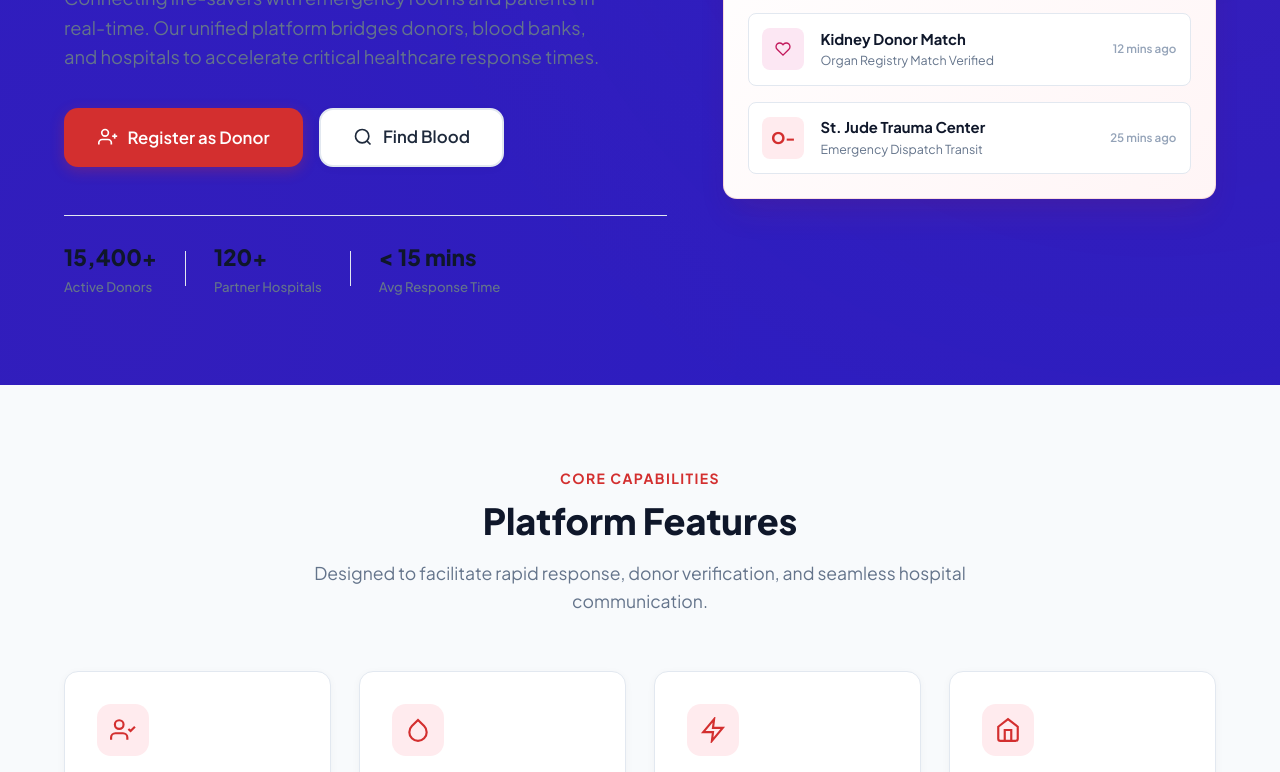
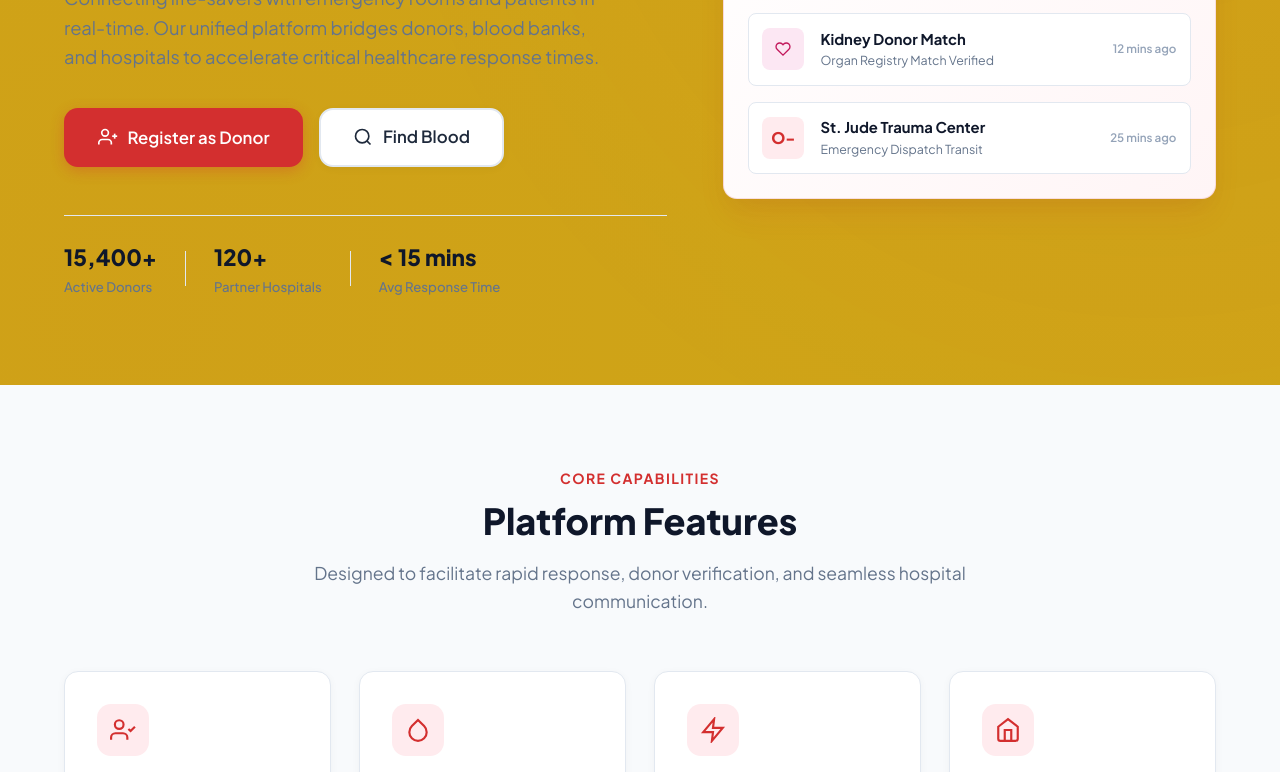
Before and after one commit to SATISHKAALANGI/BloodBankDockerAssignment, a plain HTML site: page app/index.html in a window 1280 px wide. Shown: the part 412-1184 px from the top of the page. Drawn offline with Linux system fonts and the light colour scheme.

Commit message:
Demo color change

```diff
--- a/app/style.css
+++ b/app/style.css
@@ -19,7 +19,7 @@
     --text-secondary: #64748B;
     --text-muted: #94A3B8;
 
-    --bg-main: #2d1dc0;
+    --bg-main: #cfa417;
     --bg-alt: #F8FAFC;
     --bg-card: #FFFFFF;
 
```
